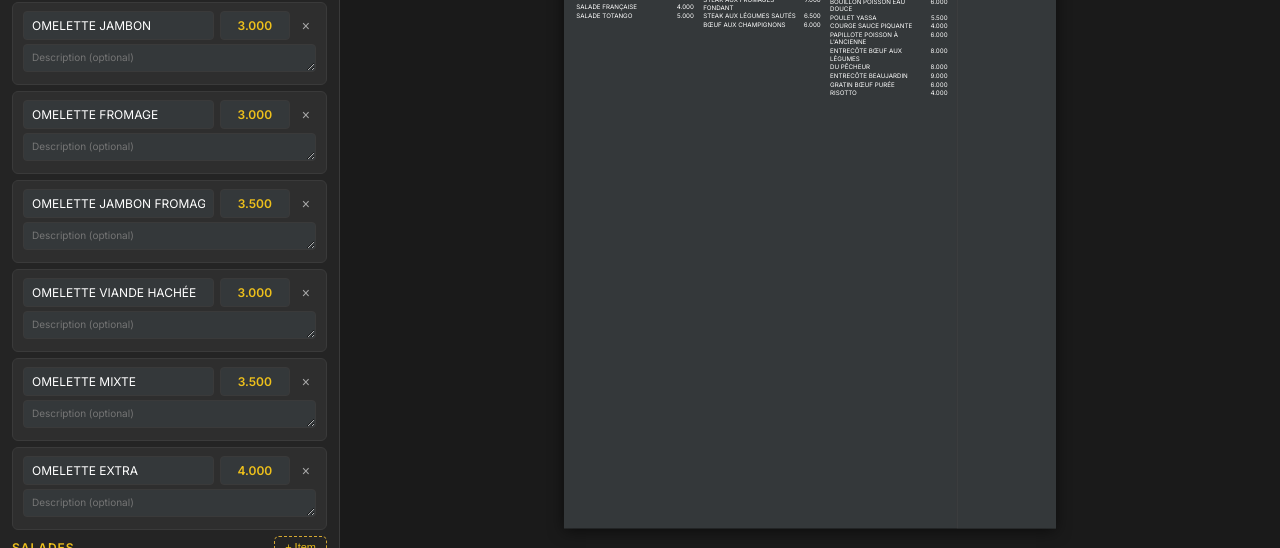
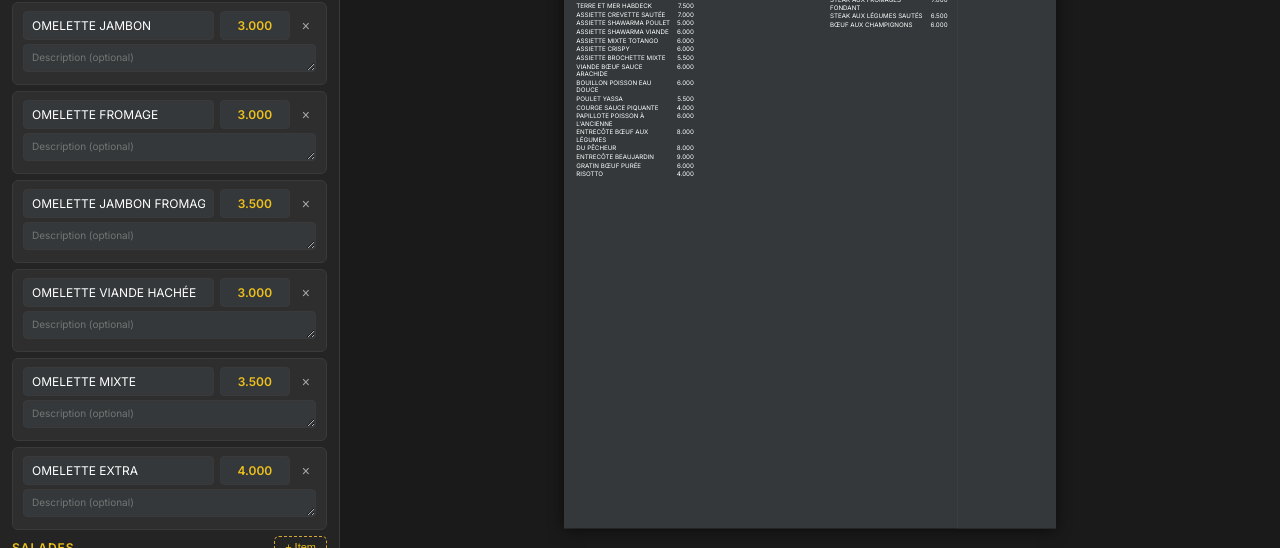
Before and after one commit to ramihoujeiry/menu-editor, a plain HTML site: page index.html in a window 1280 px wide. Shown: the part 252-800 px from the top of the page. Drawn offline with nearby package versions, Linux system fonts and the light colour scheme.

Commit message:
Fix column distribution - round robin

```diff
--- a/index.html
+++ b/index.html
@@ -686,28 +686,13 @@
           window.removeEventListener('resize', updateScale);
         });
 
-        // Helper: build column layout from flat sections
-        // Distribute sections by item count for balanced columns
+        // Helper: build column layout - distribute sections evenly
         function buildColumns(sections) {
           const cols = [[], [], []];
-          // Calculate total items per section
-          const sectionItems = sections.map(s => s.items.length);
-          const totalItems = sectionItems.reduce((a, b) => a + b, 0);
-          const targetPerCol = Math.ceil(totalItems / 3);
-
-          let colIdx = 0;
-          let colItems = 0;
-
+          // Simple round-robin: 1st section -> col0, 2nd -> col1, 3rd -> col2, 4th -> col0, etc.
           sections.forEach((sec, i) => {
-            // If adding this section would exceed target and we have items, move to next col
-            if (colItems > 0 && colItems + sec.items.length > targetPerCol && colIdx < 2) {
-              colIdx++;
-              colItems = 0;
-            }
-            cols[colIdx].push(sec);
-            colItems += sec.items.length;
+            cols[i % 3].push(sec);
           });
-
           return cols;
         }
 
```
